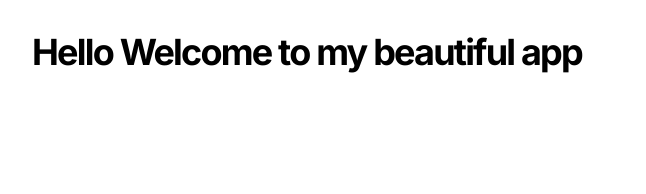
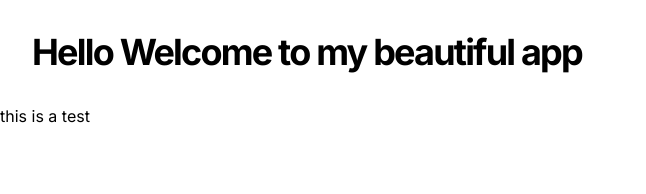
Before and after one commit to ShentoHendriks/practice-project-recipes, a Next.js app: page / in a window 1280 px wide. Shown: the top 194 px of the page, without its empty margins (0-646 px from the left). Built offline with nearby package versions, Linux system fonts and the light colour scheme.

Commit message:
added text

```diff
--- a/app/page.js
+++ b/app/page.js
@@ -2,6 +2,7 @@ export default function Home() {
   return (
     <>
       <h1 className="text-4xl font-bold tracking-tighter container p-8">Hello Welcome to my beautiful app</h1>
+      <p>this is a test</p>
     </>
   );
 }
```
